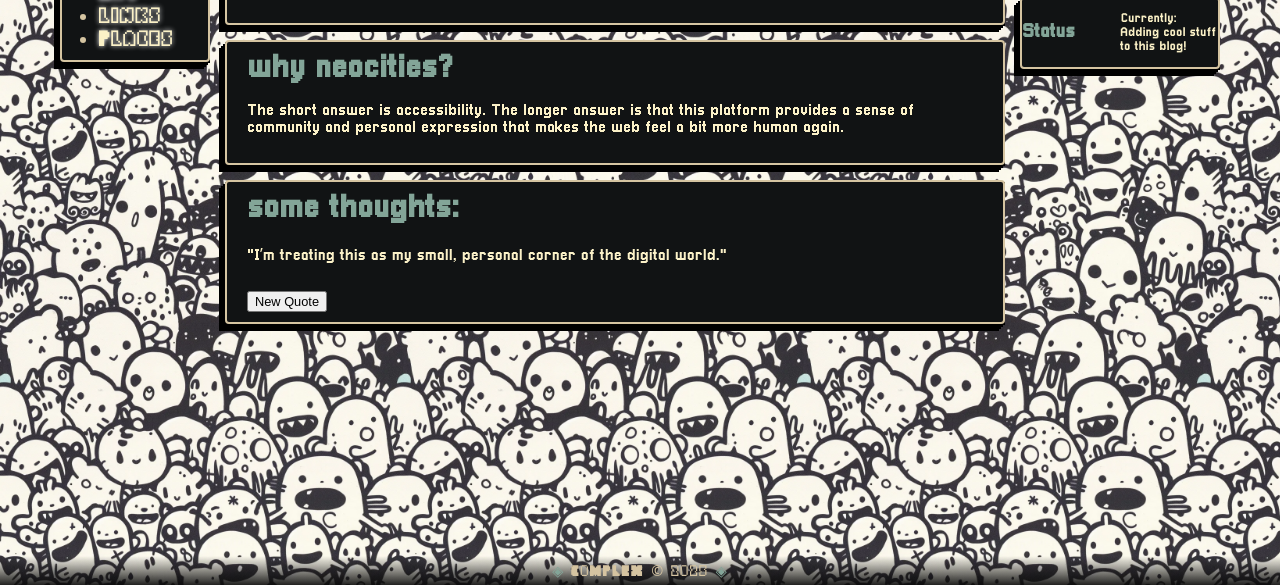
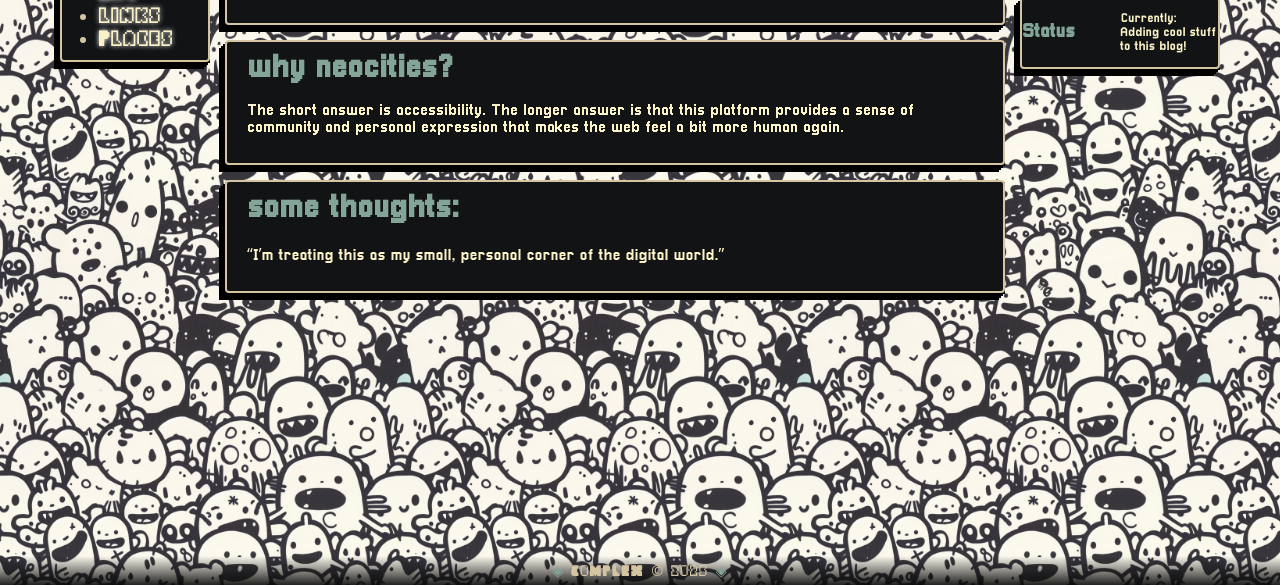
Before and after one commit to sam1425/Blog, a plain HTML site: page index.html in a window 1280 px wide. Shown: the part 215-800 px from the top of the page. Drawn offline with Linux system fonts and the light colour scheme.

Commit message:
Making the ux better

```diff
--- a/index.html
+++ b/index.html
@@ -45,26 +45,31 @@
                 </div>
                 <div class="card cardmax" id="cool-stuff">
                     <h2>some thoughts:</h2>
-                    <p id="random-quote">"I’m treating this as my small, personal corner of the digital world."</p>
-                    <button class="btn-start" style="margin-top: 10px; font-size: 0.8rem;" onclick="newQuote()">New Quote</button>
+                    <p id="random-quote"
+                       class="tooltip"
+                       style="--tooltip-content: 'Click for a new quote'; cursor: pointer; transition: opacity 0.4s;"
+                       onclick="newQuote()">“I’m treating this as my small, personal corner of the digital world.”</p>
                 </div>
 
                 <script>
                     const quotes = [
-                        "This will be my little space of the internet or like everyone calls it (corner)",
-                        "Keep browsing, surfer. The internet is a big ocean.",
+                        "If you can’t explain it simply, you don’t understand it well enough.",
+                        "Any fool can write code that a computer can understand. Good programmers write code that humans can understand.",
                         "Programming is just thinking with more semicolons.",
-                        "Pixel art is the language of the soul.",
-                        "Stay isolated, stay cool.",
-                        "Hollow Knight is a masterpiece.",
-                        "Neocities feels like the old web, and I love it."
+                        "Make it work, make it right, make it fast."
                     ];
                     function newQuote() {
                         const el = document.getElementById('random-quote');
+
+                        // Remove the tooltip hint after the first interaction
+                        if (el.classList.contains('tooltip')) {
+                            el.classList.remove('tooltip');
+                        }
+
                         const q = quotes[Math.floor(Math.random() * quotes.length)];
                         el.style.opacity = 0;
                         setTimeout(() => {
-                            el.textContent = `"${q}"`;
+                            el.textContent = `“${q}”`;
                             el.style.opacity = 1;
                         }, 200);
                     }
--- a/js/game1.js
+++ /dev/null
@@ -1,3 +0,0 @@
-
-
-function
```
